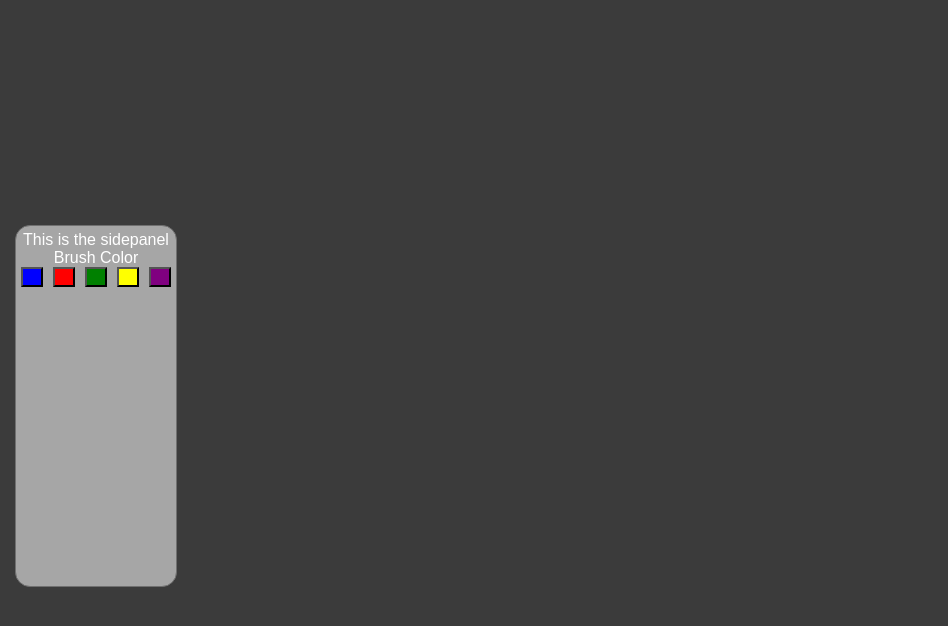
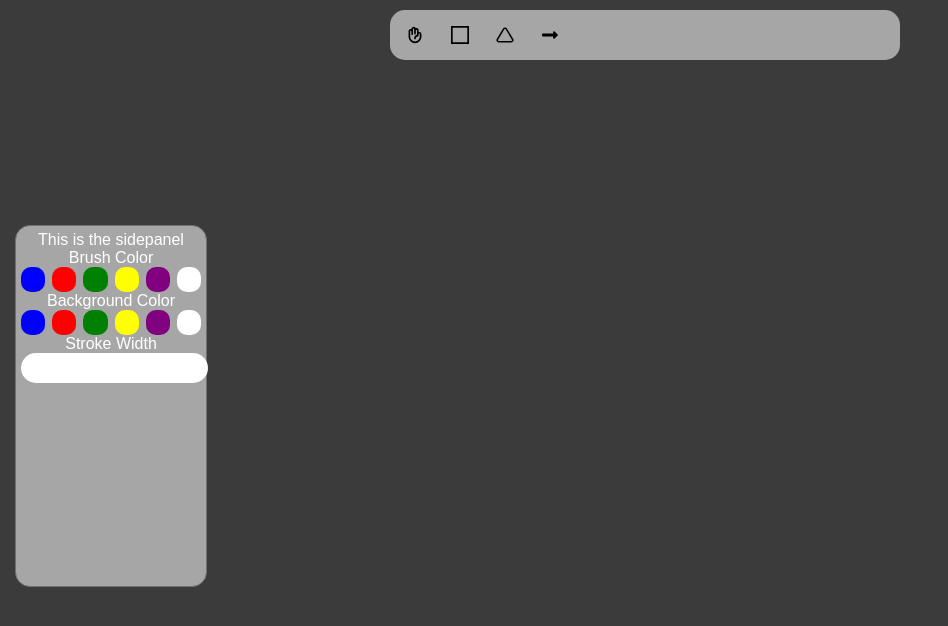
Before and after one commit to basicmario/Drawing-board, a React (Vite) app: page / in a window 1280 px wide. Shown: the top 626 px of the page, without its empty margins (0-948 px from the left). Built offline with nearby package versions, Linux system fonts and the light colour scheme.

Commit message:
fixed up a few things and added the top bar, still needs to be functional tho

```diff
--- a/package.json
+++ b/package.json
@@ -11,7 +11,8 @@
   },
   "dependencies": {
     "react": "^19.2.6",
-    "react-dom": "^19.2.6"
+    "react-dom": "^19.2.6",
+    "react-icons": "^5.6.0"
   },
   "devDependencies": {
     "@eslint/js": "^10.0.1",
--- a/src/App.jsx
+++ b/src/App.jsx
@@ -5,6 +5,7 @@ import SidePanel from './components/SidePanel'
 import './App.css'
 
 import { useEffect, useRef, useState } from 'react'
+import TopPanel from './components/TopPanel'
 
 
 
@@ -12,7 +13,12 @@ function App() {
 
     //storing values
     const theContext = useRef(null)
+    const [boardColor, setBoardColor] = useState("#3b3b3b")
+    const [brushColor, setBrushColor] = useState("#ffffff")
+    const [strokeSize, setStrokeSize] = useState(10)
 
+    console.log(`the color: ${boardColor}`)
+    console.log(`the stroke size: ${strokeSize}`)
 
 
     //creating the board and the context
@@ -30,18 +36,28 @@ function App() {
         let ctx = canvas.getContext("2d")
         theContext.current = ctx
 
-        theContext.current.fillStyle = "#3b3b3b";
+        theContext.current.fillStyle = boardColor;
         theContext.current.fillRect(0, 0, (canvaSize.width), (canvaSize.height));
 
     },[])
 
 
+    //useeffect to update whenever the board color changes
+    useEffect(()=>{
+      theContext.current.fillStyle = boardColor;
+      theContext.current.fillRect(0, 0, (canvaSize.width), (canvaSize.height));
+    },[boardColor])
+
+    //updating the brush color
+
+
   return (
     <>
       <div className="content-wrapper">
-        <Board width={canvaSize.width } height={canvaSize.height} theref={theref} context={theContext}/>
-        <Brush context={theContext}/>
-        <SidePanel />
+        <Board width={canvaSize.width } height={canvaSize.height} theref={theref} context={theContext} brushcolor={brushColor} lineWidth={strokeSize}/>
+        <Brush context={theContext} brushcolor={brushColor}/>
+        <SidePanel boardColorChanger = {setBoardColor} brushColorChanger={setBrushColor} lineWidthChanger={setStrokeSize}/>
+        <TopPanel />
       </div>
     </>
   )
--- a/src/components/SidePanel.css
+++ b/src/components/SidePanel.css
@@ -10,7 +10,7 @@
     border: 1px solid #707070;
     border-radius: 15px;
     height: 350px;
-    width: 150px;
+    width: 180px;
     text-align: center;
 
     font-family: Arial, Helvetica, sans-serif;
@@ -24,12 +24,52 @@
 .colorbox {
     display: flex;
     flex-direction:row;
-    height: 20px;
+    height: 25px;
     width: 100%;
-    gap: 10px;
+    gap: 7px;
 }
 
 .colorbox button{
     width: 20%;
+    border: 0px solid rgb(80, 80, 80);
+    border-radius: 10px;
+}
+
+.colorbox button:hover {
+    cursor: pointer;
+}
+
+
+
+.backgroundcolor {
+    display: flex;
+    flex-direction:row;
+    height: 25px;
+    width: 100%;
+    gap: 7px;
+}
+
+.backgroundcolor button{
+    width: 20%;
+    border: 0px solid rgb(80, 80, 80);
+    border-radius: 10px;
+}
+
+.backgroundcolor button:hover {
+    cursor: pointer;
+}
+
+
+.strokewidth input {
+    border: 0px solid grey;
+    border-radius: 15px;
+    padding-left: 10px;
+    height: 30px;
+    text-align: center;
 
 }
+
+.strokewidth input:focus {
+    outline: none;
+    background-color: aliceblue;
+}
--- a/src/components/SidePanel.jsx
+++ b/src/components/SidePanel.jsx
@@ -3,21 +3,43 @@
 import React from 'react'
 import './SidePanel.css'
 
-function SidePanel() {
+function SidePanel({boardColorChanger, brushColorChanger, lineWidthChanger}) {
 
   const windowSize = {width : window.innerWidth, height: window.innerHeight}
   const panelheight = 350
+
+
+
   return (
     <div className="panel" style={{top: (windowSize.height / 2) - (panelheight/2) }}>
         <p>This is the sidepanel</p>
         <p>Brush Color</p>
-          <div className="colorbox">
-            <button className='Blue' style={{background: 'blue'}}></button>
-            <button className='Red' style={{background: 'red'}}></button>
-            <button className='Green' style={{background: 'green'}}></button>
-            <button className='Yellow' style={{background: 'yellow'}}></button>
-            <button className='Purple' style={{background: 'purple'}}></button>
-          </div>
+
+
+        <div className="colorbox">
+          <button className='Blue' style={{background: 'blue'}}  onClick={()=>brushColorChanger("#0843c2")}></button>
+          <button className='Red' style={{background: 'red'}} onClick={()=>brushColorChanger("#c20808")}> </button>
+          <button className='Green' style={{background: 'green'}} onClick={()=>brushColorChanger("#17990b")}></button>
+          <button className='Yellow' style={{background: 'yellow'}} onClick={()=>brushColorChanger("#ded30d")}></button>
+          <button className='Purple' style={{background: 'purple'}} onClick={()=>brushColorChanger("#b40dde")}></button>
+          <button className='White' style={{background: 'white'}} onClick={()=>brushColorChanger("#ffffff")}></button>
+        </div>
+
+        <p>Background Color</p>
+        <div className="backgroundcolor">
+          <button className='Blue' style={{background: 'blue'}} onClick={()=>boardColorChanger("#0843c2")}></button>
+          <button className='Red' style={{background: 'red'}} onClick={()=>boardColorChanger("#c20808")}></button>
+          <button className='Green' style={{background: 'green'}} onClick={()=>boardColorChanger("#17990b")}></button>
+          <button className='Yellow' style={{background: 'yellow'}} onClick={()=>boardColorChanger("#ded30d")}></button>
+          <button className='Purple' style={{background: 'purple'}} onClick={()=>boardColorChanger("#b40dde")}></button>
+          <button className='White' style={{background: 'white'}} onClick={()=>boardColorChanger("#ffffff")}></button>
+        </div>
+
+
+        <p>Stroke Width</p>
+        <div className="strokewidth">
+          <input  type='number' onChange={(event)=>lineWidthChanger(event.target.value)} />
+        </div>
 
     </div>
   )
--- /dev/null
+++ b/src/components/TopPanel.css
@@ -0,0 +1,39 @@
+
+
+
+.TopPanel {
+    display: flex;
+    position: absolute;
+    z-index: 15px;
+
+    background-color: #a6a6a6;
+
+    top: 10px;
+
+    width: 500px;
+    height: 40px;
+
+
+    border-radius: 15px;
+    padding: 5px;
+    gap: 5px;
+}
+
+.TopPanel button {
+    height: 100%;
+    width: 40px;
+    border-radius: 15px;
+    font-size: large;
+    border: 0px solid ;
+    background-color: transparent;
+    text-align: center;
+    display: flex;
+    justify-content: center;
+    align-items: center;
+
+}
+
+.TopPanel button:hover {
+    background-color: #797979;
+    cursor: pointer;
+}
--- /dev/null
+++ b/src/components/TopPanel.jsx
@@ -0,0 +1,31 @@
+
+
+import React from 'react'
+import './TopPanel.css'
+
+import { PiHandPalmBold } from "react-icons/pi";
+import { FaRegSquareFull } from "react-icons/fa6";
+import { FiTriangle } from "react-icons/fi";
+import { FaLongArrowAltRight } from "react-icons/fa";
+
+
+
+
+function TopPanel() {
+
+    const windowSize = {width : window.innerWidth, height: window.innerHeight}
+    const panelWidth = 500
+
+
+  return (
+    <div className="TopPanel" style={{top : '5' , left : ((windowSize.width / 2) - (panelWidth/ 2))}}>
+        <button> <PiHandPalmBold /> </button>
+        <button> <FaRegSquareFull /> </button>
+        <button> <FiTriangle /> </button>
+        <button> <FaLongArrowAltRight /> </button>
+
+    </div>
+  )
+}
+
+export default TopPanel
--- a/src/components/board.jsx
+++ b/src/components/board.jsx
@@ -3,7 +3,7 @@ import { useRef, useEffect } from 'react';
 import './board.css'
 
 
-function Board({width, height, theref, context}) {
+function Board({width, height, theref, context, brushcolor, lineWidth}) {
 
 
     console.log(` the width: ${width}, ${height}, and the ref`)
@@ -11,51 +11,56 @@ function Board({width, height, theref, context}) {
 
     const draw = useRef(false)
 
+    //functions
+
+    const MouseDown = () => {
+        draw.current = true
+    }
+
+    const MouseUp = () => {
+        draw.current = false
+    }
+
+
 
     //checking to see if the player is drawing
     useEffect(()=>{
 
-        function handleMouseMove(event) {
+        const handleMouseMove = (event) =>{
+
             if (!context.current) return
+
+            if (draw.current == false) return
             context.current.beginPath()
-            context.current.arc(event.clientX, event.clientY, 5, 0, 2 * Math.PI)
-            context.current.fillStyle = "#ffffff"
+            context.current.arc(event.clientX, event.clientY, lineWidth, 0, 2 * Math.PI)
+            context.current.fillStyle = brushcolor
             context.current.fill()
-            context.current.lineWidth = 5
+            context.current.lineWidth = lineWidth
+
         }
 
-        document.addEventListener("mousedown", ()=>{
-            // document.addEventListener("mousemove", handleMouseMove)
-            console.log("down")
-            draw.current = true
-        })
+        document.addEventListener("mousedown", MouseDown)
 
-        document.addEventListener("mouseup", ()=>{
-            //document.removeEventListener("mouseup", handleMouseMove)
-            console.log("up")
+        document.addEventListener("mouseup", MouseUp)
 
-            draw.current = false
-        })
-
-        document.addEventListener("mousemove", (event)=>{
-            //console.log("moving")
-
-            if(draw.current == true){
-                handleMouseMove(event)
-            }
-        })
+        document.addEventListener("mousemove", handleMouseMove)
 
         return () => {
             document.removeEventListener("mousemove", handleMouseMove)
+            document.removeEventListener("mousedown", MouseDown)
+            document.removeEventListener("mouseup", MouseUp)
         }
 
-    }, [])
+    }, [brushcolor, lineWidth])
 
 
+
+    /*
     console.log(` the old : ${context.fillStyle}`)
     if (context.current){
         console.log(` the new: ${context.current.fillStyle}`)
     }
+    */
 
 
     return (
```
Also changed, not shown: 1 other file (tests, documents, lock files or other folders).
